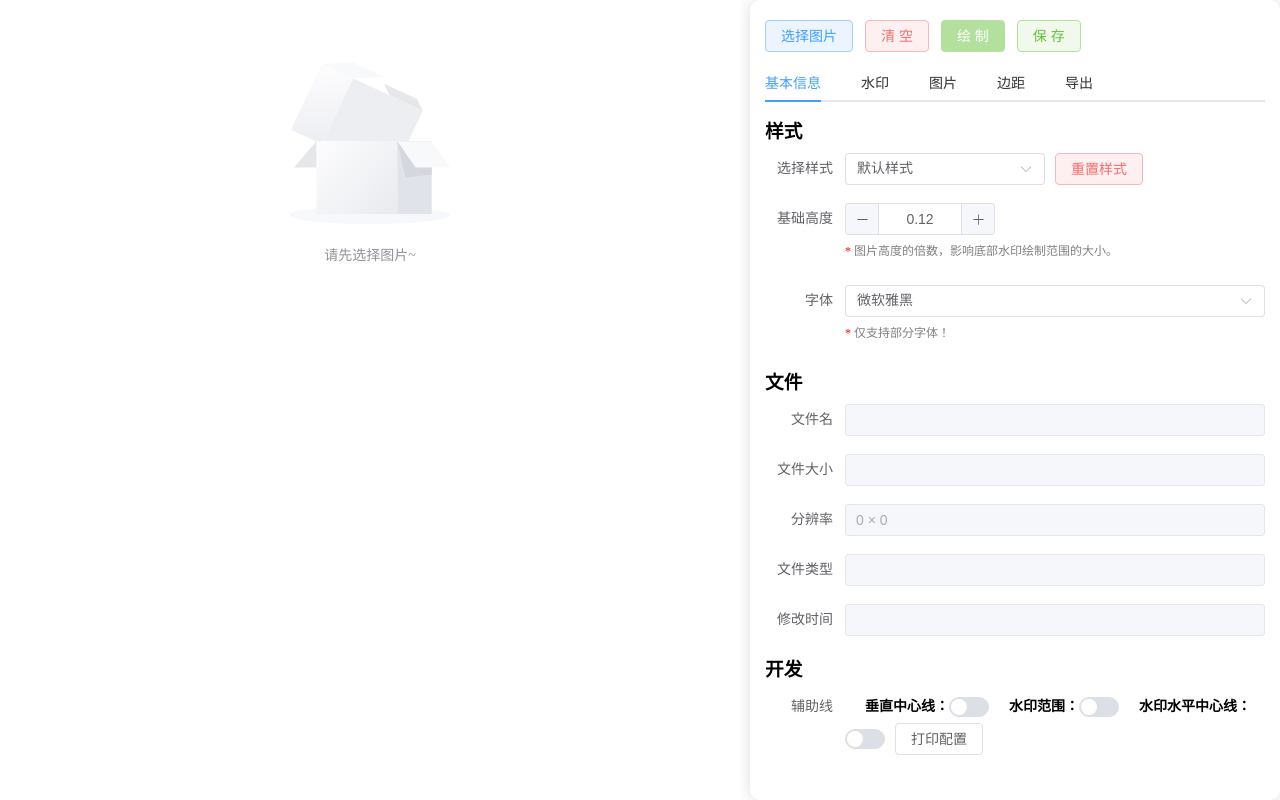
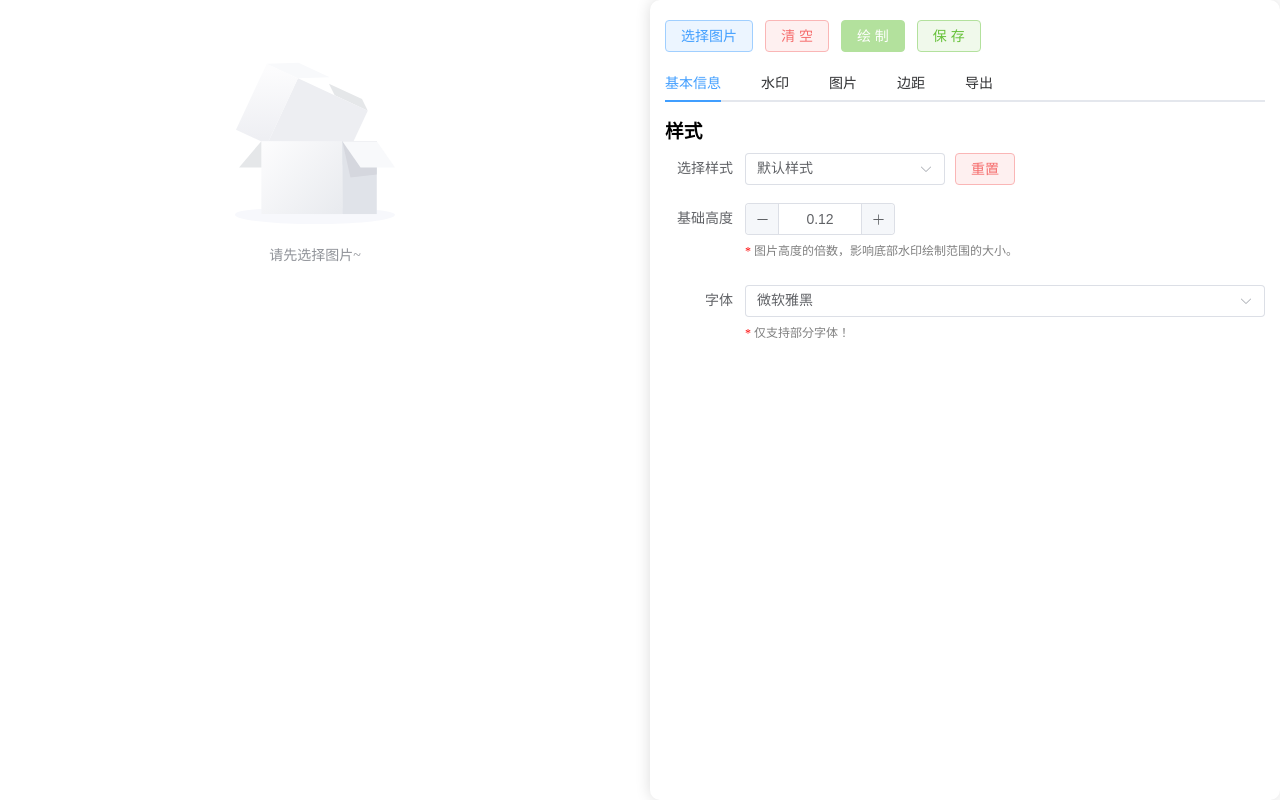
Before and after one commit to Wuqizhao/image-border-vue, a Vue app: page / in a window 1280 px wide. Built offline with nearby package versions, Linux system fonts and the light colour scheme.

Commit message:
refactor(layout): 优化页面布局和功能
- 调整 canvas 和 配置框的样式
- 优化品牌 logo 展示
- 重构文件列表展示位置
- 调整响应式布局

```diff
--- a/src/App.vue
+++ b/src/App.vue
@@ -3,10 +3,6 @@
         <div id="canvasBox" @dragover.prevent @dragenter.prevent @drop="onDrop">
             <canvas id="imgCanvas" v-if="curFile"></canvas>
             <el-empty description="请先选择图片~" v-else @click="selectFile"></el-empty>
-            <div class="img-list" v-if="fileList.length">
-                <el-image v-for="(item, index) in enhancedFileList" :key="item.name" fit="cover" :src="item.url"
-                    @click="changeCurFile(fileList[index])" :data-index="index + 1"></el-image>
-            </div>
         </div>
 
         <div class="config-box">
@@ -18,6 +14,11 @@
             </div>
             <el-tabs v-model="activeName">
                 <el-tab-pane label="基本信息" name="info">
+
+                    <div class="img-list" v-if="fileList.length">
+                        <el-image v-for="(item, index) in enhancedFileList" :key="item.name" fit="cover" :src="item.url"
+                            @click="changeCurFile(fileList[index])" :data-index="index + 1"></el-image>
+                    </div>
                     <h3>样式</h3>
                     <el-form label-width="80px">
                         <el-form-item label="选择样式">
@@ -27,7 +28,7 @@
                             </el-select>
 
                             <el-button type="danger" plain @click="resetWatermark"
-                                style="margin-left: 10px;">重置样式</el-button>
+                                style="margin-left: 10px;">重置</el-button>
                         </el-form-item>
                         <el-form-item label="基础高度">
                             <el-input-number :min="0" :max="1" :step="0.01"
@@ -42,8 +43,8 @@
                             <p class="tips">仅支持部分字体！</p>
                         </el-form-item>
                     </el-form>
-                    <h3>文件</h3>
-                    <el-form label-width="80px">
+                    <el-form label-width="80px" v-if="curFile">
+                        <h3>文件</h3>
                         <el-form-item label="文件名">
                             <el-input v-model="img.fileName" disabled></el-input>
                         </el-form-item>
@@ -228,6 +229,10 @@
                                             v-model="config.logo.name">
                                             <el-option v-for="item in cameraBrands" :label="item.name" :key="item.name"
                                                 :value="item.logo">
+                                                <div style="display: flex;align-items: center;gap: 6px;">
+                                                    <img :width="18" :height="18" :src="getBrandImageUrl(item.logo)" />
+                                                    <span>{{ item.name }}</span>
+                                                </div>
                                             </el-option>
                                         </el-select>
                                     </el-form-item>
@@ -487,10 +492,13 @@ watch(curWatermarkIndex, (newIndex) => {
     immediate: true
 })
 
-watchThrottled([() => config, () => curFile, () => curWatermarkIndex, () => auxiliaryLines], () => {
+watchThrottled([() => config, () => curFile, () => curWatermarkIndex, () => auxiliaryLines], ([_newConfig, _newCurFile]) => {
     handleDraw();
 }, { throttle: 1000, deep: true })
 
+function getBrandImageUrl(logo: string) {
+    return new URL(`./assets/logos/${logo}.png`, import.meta.url).pathname
+}
 
 const handleDraw = useDebounceFn(() => {
     const file = curFile.value;
@@ -777,7 +785,7 @@ function importConfig(val: number): void {
     display: flex;
     justify-content: space-between;
     box-sizing: border-box;
-    gap: 10px;
+    gap: 20px;
     flex-wrap: wrap;
     height: 100vh;
     width: 100%;
@@ -785,7 +793,7 @@ function importConfig(val: number): void {
 
 .config-box {
     padding: 10px 15px;
-    width: 500px;
+    width: 600px;
     box-shadow: 0px 0px 15px gainsboro;
     border-radius: 10px;
 
@@ -805,29 +813,6 @@ function importConfig(val: number): void {
         background-color: #FFF;
         z-index: 99;
     }
-}
-
-#canvasBox {
-    flex: 1;
-    overflow: auto;
-    box-sizing: border-box;
-    display: flex;
-    flex-direction: column;
-    gap: 10px;
-    // justify-content: space-between;
-    position: sticky;
-    top: 0;
-    left: 0;
-    background: rgb(255, 255, 255);
-    z-index: 100;
-    padding: 10px;
-    max-height: 100vh;
-    transition-duration: 1s;
-    // border: 2px solid salmon;
-
-    #imgCanvas {
-        border: 1px solid gainsboro;
-    }
 
     .img-list {
         padding: 5px 0px;
@@ -836,6 +821,7 @@ function importConfig(val: number): void {
         flex-wrap: wrap;
         justify-content: center;
         position: relative;
+        // border: 2px dashed red;
 
         >* {
             cursor: pointer;
@@ -866,6 +852,33 @@ function importConfig(val: number): void {
     }
 }
 
+#canvasBox {
+    flex: 1;
+    overflow: auto;
+    box-sizing: border-box;
+    display: flex;
+    flex-direction: column;
+    gap: 10px;
+    justify-content: space-between;
+    align-items: center;
+    position: sticky;
+    top: 0;
+    left: 0;
+    background: rgb(255, 255, 255);
+    z-index: 100;
+    padding: 10px;
+    max-height: 100vh;
+    transition-duration: 1s;
+    width: 100%;
+    // border: 2px solid salmon;
+
+    #imgCanvas {
+        border: 1px solid gainsboro;
+        max-width: 100%;
+    }
+
+}
+
 .tips {
     color: gray;
     font-size: 12px;
@@ -884,17 +897,22 @@ function importConfig(val: number): void {
     padding: 0px 10px;
 }
 
+.img-list {
+
+    >* {
+        width: 36px;
+        height: 36px;
+    }
+}
+
 @media screen and (max-width: 768px) {
+    .box {
+        gap: 5px;
+    }
+
     #canvasBox {
         max-height: 300px;
 
-        .img-list {
-
-            >* {
-                width: 36px;
-                height: 36px;
-            }
-        }
     }
 
     .btns {
```
